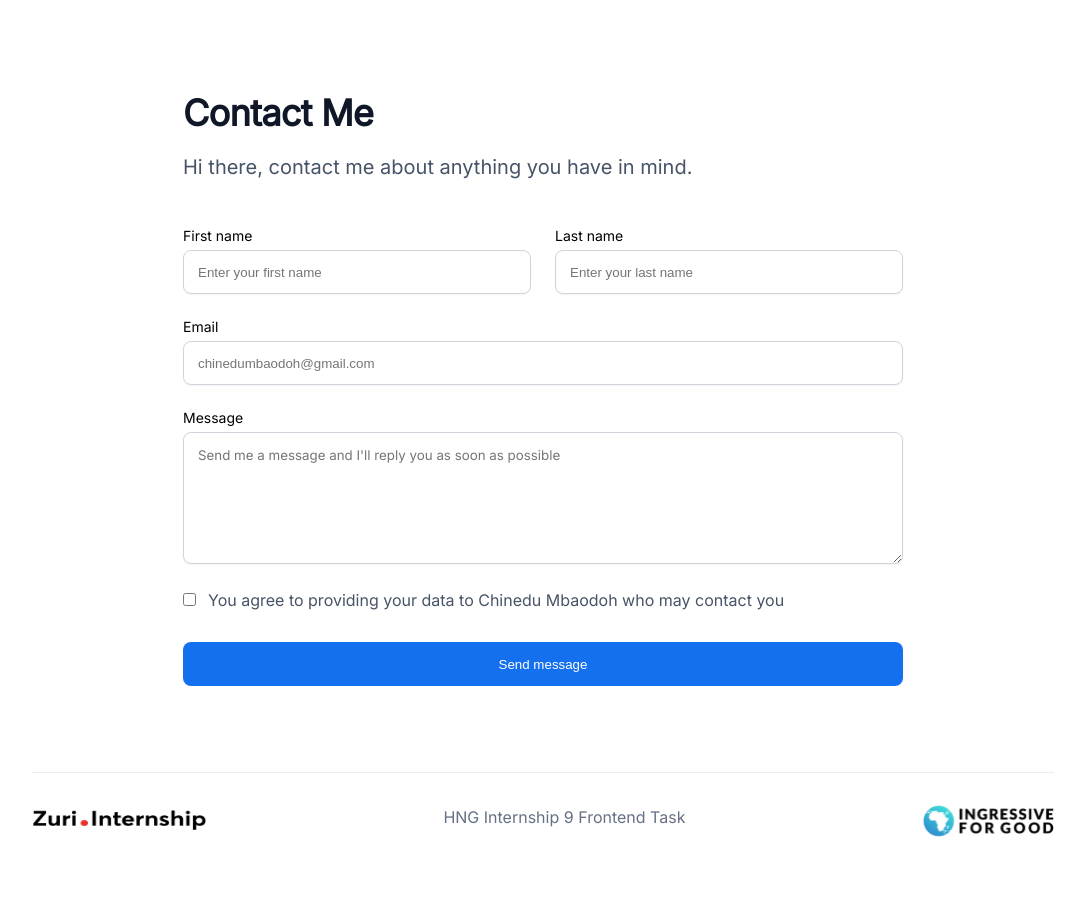
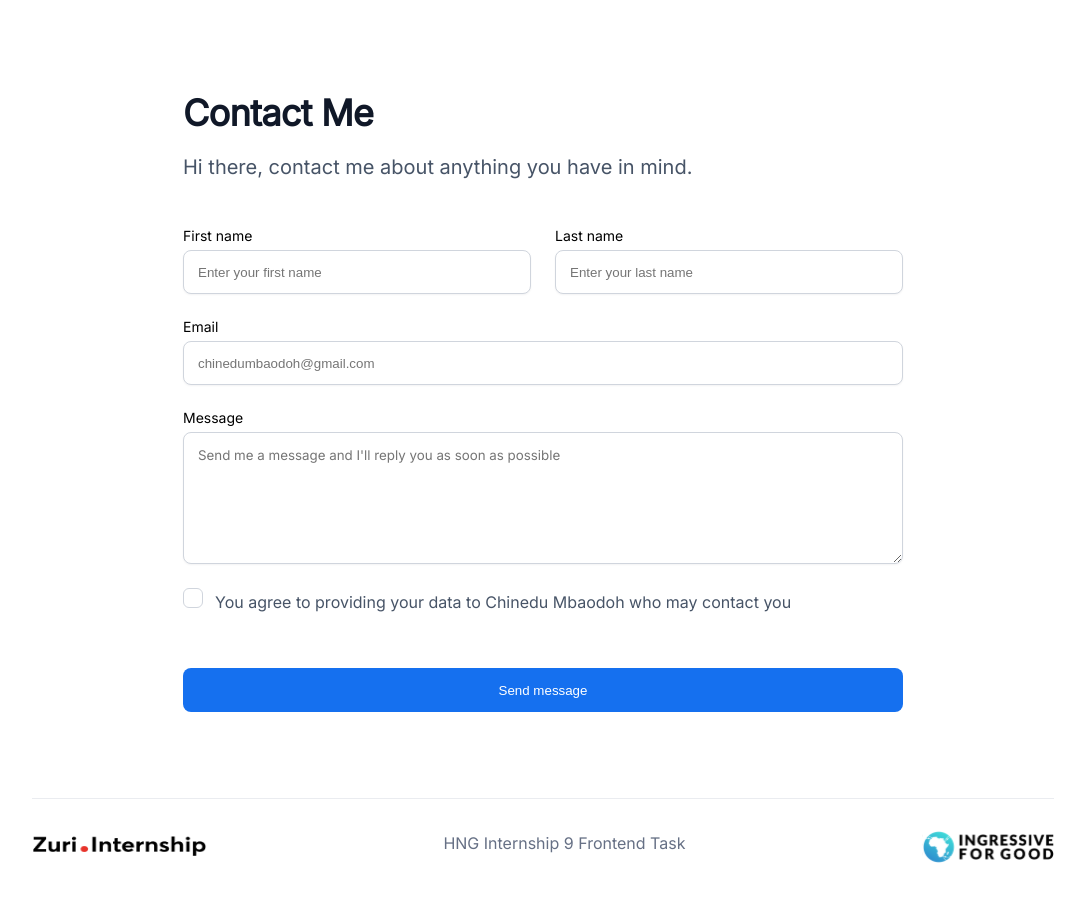
Before and after one commit to nitoC/zuriFirst, a React (Create React App) app: page /contact in a window 1280 px wide. Shown: the top 902 px of the page, without its empty margins (97-1182 px from the left). Built offline with nearby package versions, Linux system fonts and the light colour scheme.

Commit message:
style: add custom checkbox styles

```diff
--- a/src/components/Contact.jsx
+++ b/src/components/Contact.jsx
@@ -1,6 +1,15 @@
-import React, { useState } from 'react'
+import React, { useEffect, useState,useMemo } from 'react'
 import Footer from './Footer.jsx'
+let val =false
 function Contact() {
+  const [ischecked, setischecked] = useState(false)
+  let checked = useMemo(()=>{
+    return ischecked;
+  },[ischecked])
+const [checkStyle , setcheckStyle] =  useState({
+  checkImg: {display:'none', zIndex:-5},
+  inputCheck :{zIndex:3}
+ })
   const [input, setinput] = useState({
     firstName: '',
     lastName: '',
@@ -17,7 +26,6 @@ function Contact() {
   })
   const handleSubmit = (e) => {
     e.preventDefault()
-    console.log(error)
     if (input.firstName === '' || undefined)
       seterror((prev) => ({
         ...prev,
@@ -54,8 +62,6 @@ function Contact() {
     }, 15000)
   }
   const handleInput = (e) => {
-    console.log(input)
-    console.log(error)
     if (e.target.id === 'first_name') {
       setinput((prev) => ({ ...prev, firstName: e.target.value }))
     }
@@ -68,6 +74,31 @@ function Contact() {
     if (e.target.id === 'email')
       setinput((prev) => ({ ...prev, email: e.target.value }))
   }
+  const handleCheck=()=>{
+    if(checked===false){
+           console.log(checked)
+           console.log(checkStyle)
+           setcheckStyle({
+             checkImg :{display:'inline', zIndex:3},
+             inputCheck : { display:'none',zIndex:-5}
+
+            })
+            setischecked(true)
+          }
+          if(checked===true){
+          console.log(checked)
+          console.log(checkStyle)
+          setcheckStyle({
+            checkImg : {display:'none', zIndex:-5},
+             inputCheck : {display:'inline-block',zIndex:3}
+
+          })
+           setischecked(false)
+
+         }
+  }
+
+
   return (
     <div className="contact_wrapper">
       <div className="contact">
@@ -145,7 +176,9 @@ function Contact() {
             <span className="erros">{error.message.text}</span>
           </label>
           <label className="checkbox_align" htmlFor="terms">
-            <input onChange={handleInput} type="checkbox" id="terms" />
+            <div className="check_wrap">
+            <input onClick={handleCheck} style={checkStyle.inputCheck} onChange={handleInput} checked={checked} type="checkbox" id="terms" />
+            </div>
             <div className="check_text">
               You agree to providing your data to Chinedu Mbaodoh who may
               contact you
@@ -154,6 +187,9 @@ function Contact() {
               {error.checked.text}
             </span>
           </label>
+          <div className="checkimg_wrap">
+            <span className="check_img" onClick={handleCheck} style={checkStyle.checkImg}><img src='images/input.png' alt='checkbox'/></span>
+          </div>
           <div className="button" onClick={handleSubmit}>
             <button id="btn__submit">Send message</button>
           </div>
--- a/src/styles/contact.scss
+++ b/src/styles/contact.scss
@@ -67,8 +67,13 @@
       outline: none;
     }
     input:focus{
-        border:3px solid rgba(0, 255, 255, 0.24);
+        border:3px solid #84CAFF;
         transition: .4s;
+    }
+    textarea:focus{
+        border:3px solid #84CAFF !important;
+        transition: .4s;
+
     }
     #message {
       color: $footer;
@@ -79,6 +84,29 @@
       box-shadow: 0px 1px 2px rgba(16, 24, 40, 0.05);
       border-radius: 8px;
       outline: none;
+    }
+    [type="checkbox"]{
+        appearance: none;
+      border: 1px solid #D0D5DD;
+      transition: 0;
+      border-radius: 6px;
+      position: relative;
+      width: 1.25rem;
+      height: 1.25rem;
+    }
+    .check_wrap{
+        min-width: 20px;
+        display: inline-block;
+    }
+    .check_img{
+        position: relative;
+        top:-51px;
+        display: flex;
+
+
+    }
+    .checkimg_wrap{
+        height: 0;
     }
     .check_text {
       display: inline-block;
@@ -122,4 +150,12 @@
       width: 100% !important;
     }
   }
+  .check_img{
+      top:-70px !important;
+  }
 }
+@media (max-width:400px) {
+    .check_img{
+        top:-76px !important;
+    }
+}
```
Also changed, not shown: public/images/Input.png (added), 1 other file (tests, documents, lock files or other folders).
